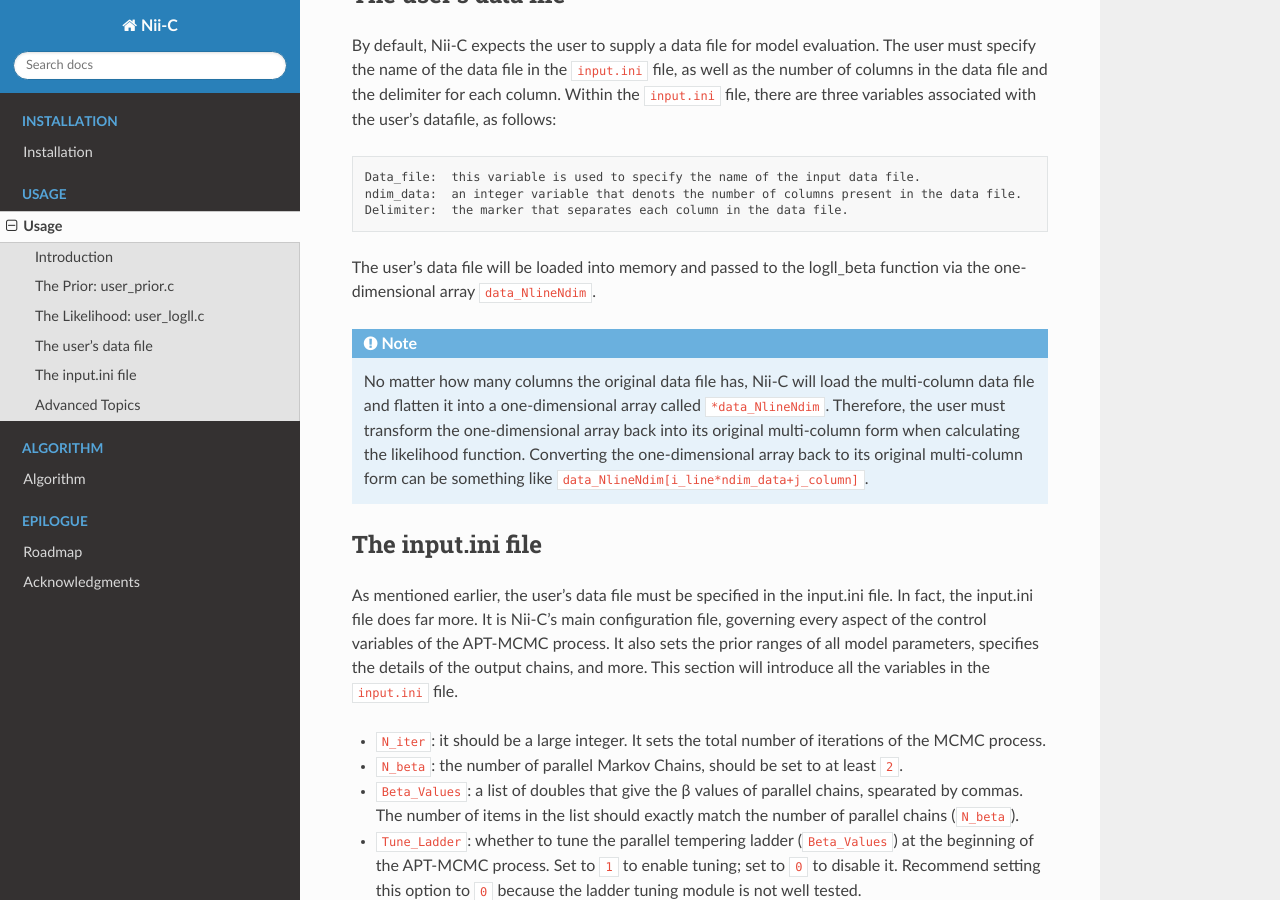
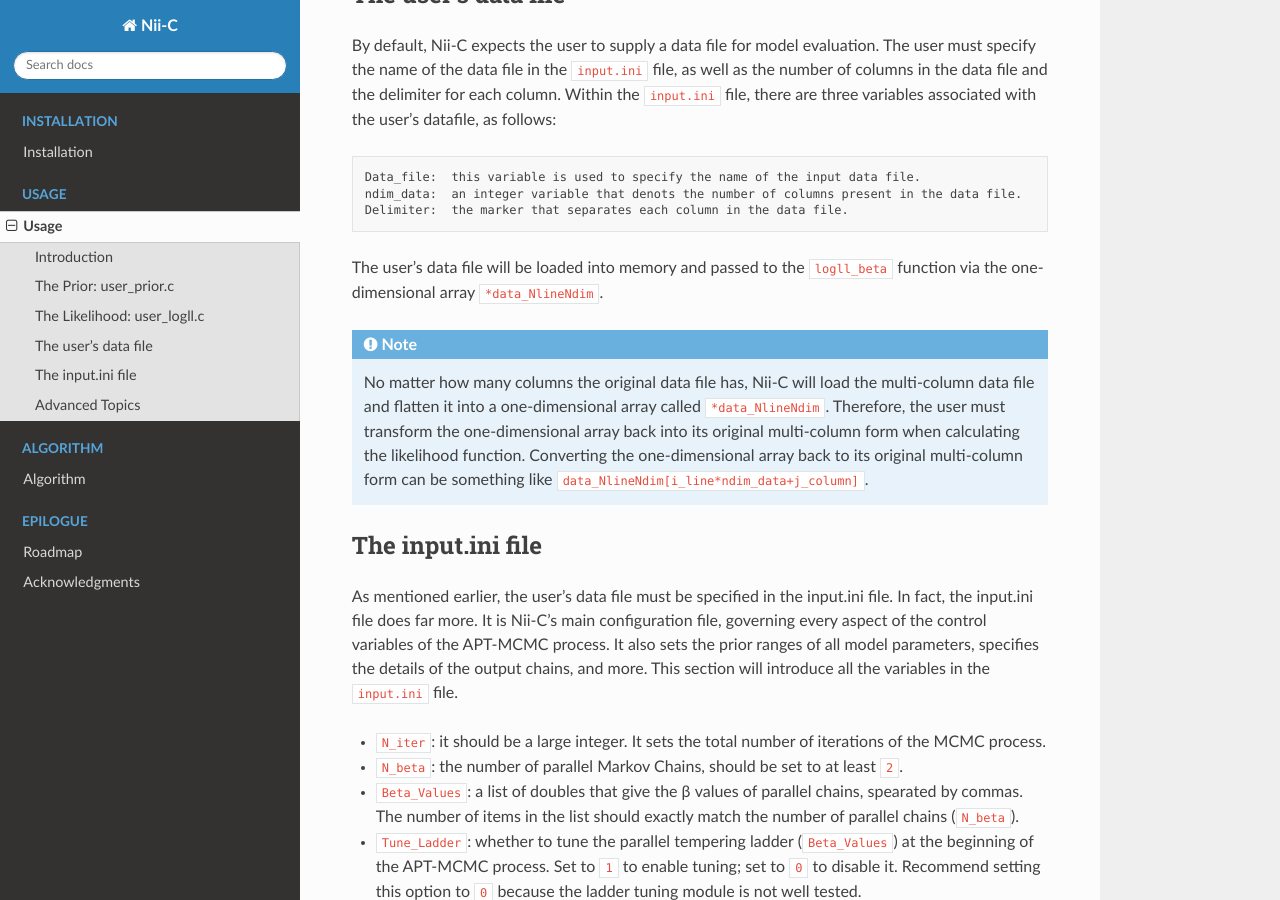
Before and after one commit to shengjin/nii-c-MAN, a Sphinx documentation site: the page built from docs/source/usage.rst, in a window 1280 px wide and 900 px high, scrolled down 1847 px. Built offline with Sphinx 7.4.7 and the Read the Docs theme 3.1.0, drawn with Linux system fonts in a browser that asks for light colours.

Commit message:
v1.0 finished

```diff
--- a/docs/source/usage.rst
+++ b/docs/source/usage.rst
@@ -83,7 +83,7 @@ Within the ``input.ini`` file, there are three variables associated with the use
     ndim_data:  an integer variable that denots the number of columns present in the data file.
     Delimiter:  the marker that separates each column in the data file.
 
-The user's data file will be loaded into memory and passed to the logll_beta function via the one-dimensional array ``data_NlineNdim``.
+The user's data file will be loaded into memory and passed to the ``logll_beta`` function via the one-dimensional array ``*data_NlineNdim``.
 
 .. note::
    No matter how many columns the original data file has, Nii-C will load the multi-column data file and flatten it into a one-dimensional array called ``*data_NlineNdim``. Therefore, the user must transform the one-dimensional array back into its original multi-column form when calculating the likelihood function. Converting the one-dimensional array back to its original multi-column form can be something like ``data_NlineNdim[i_line*ndim_data+j_column]``.
```
